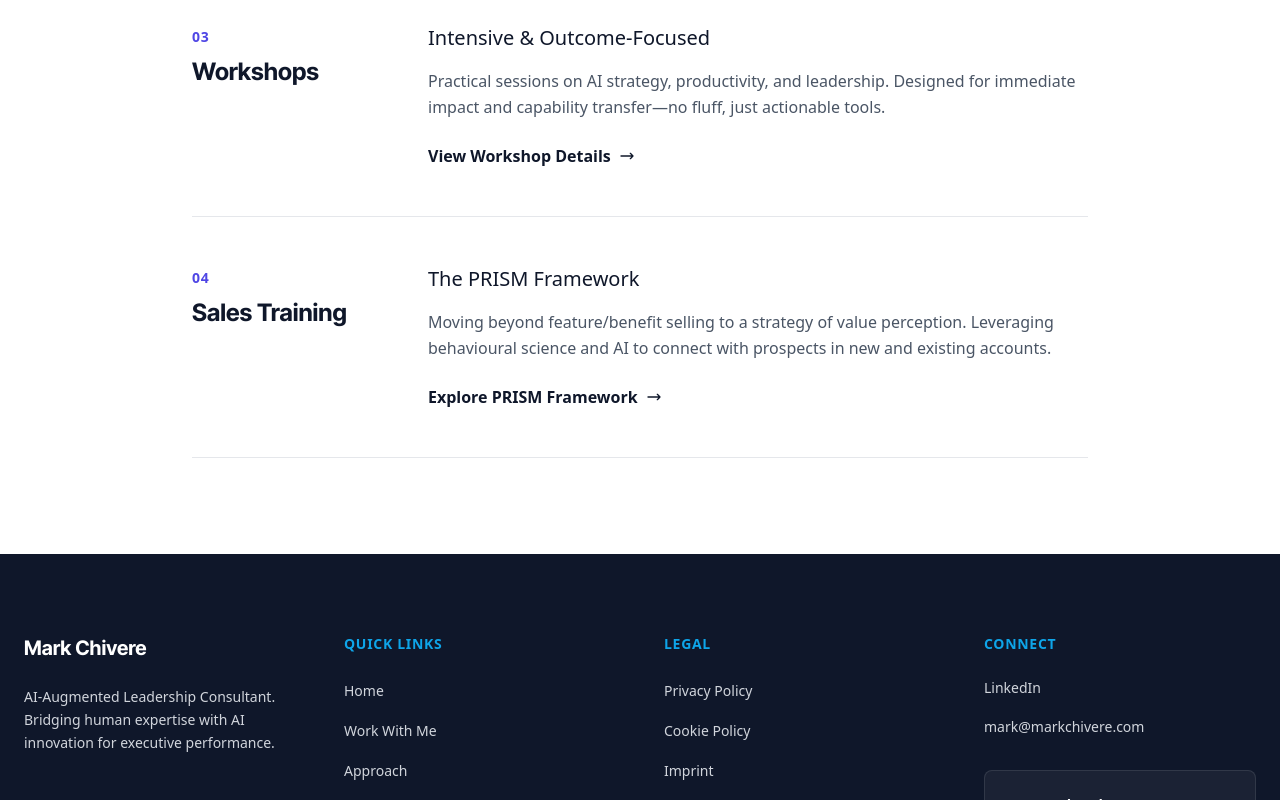
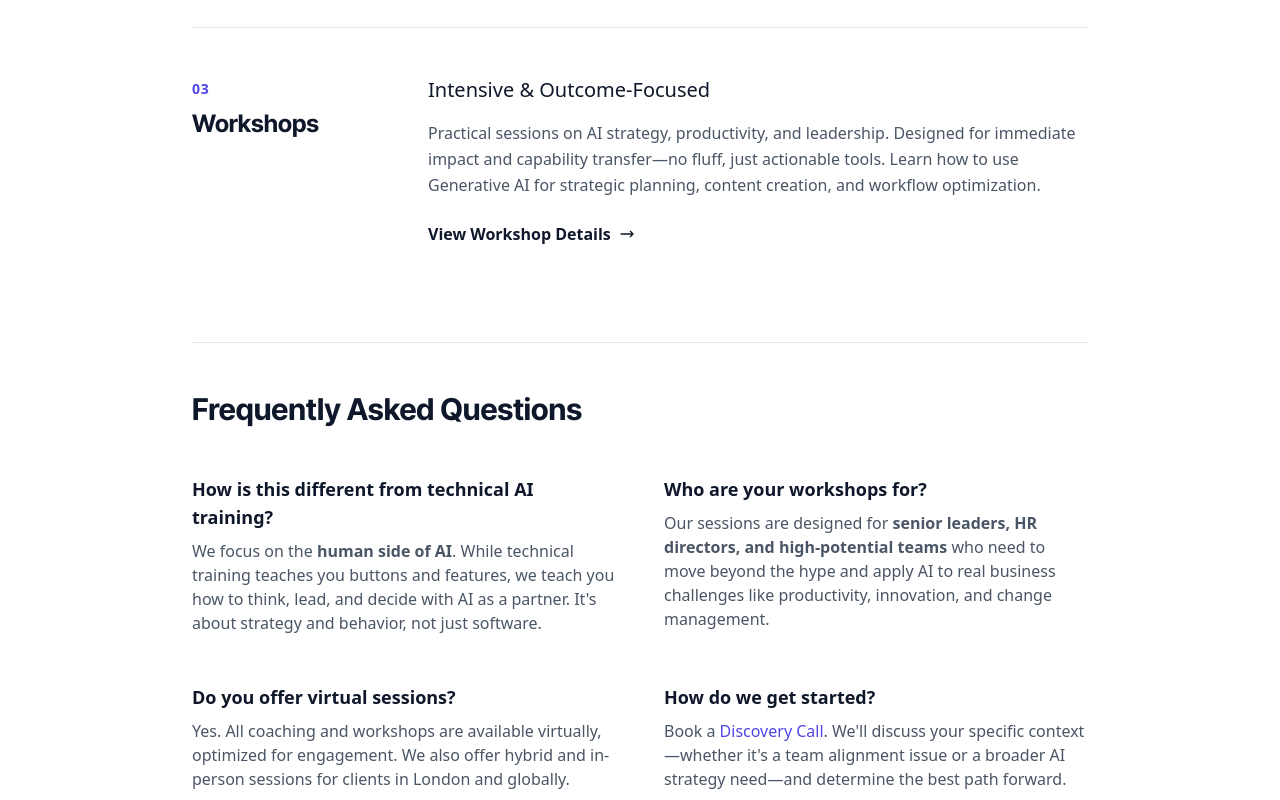
Before and after one commit to VaChivere/markchivere.com, a Next.js app: page /work-with-me in a window 1280 px wide. Shown: the part 920-1720 px from the top of the page. Built offline with nearby package versions, Linux system fonts and the light colour scheme; no server answers.

Commit message:
Content update: SEO & NLP optimization for all main pages

```diff
--- a/src/app/approach/page.tsx
+++ b/src/app/approach/page.tsx
@@ -2,7 +2,7 @@ import { Metadata } from "next";
 import Link from "next/link";
 
 export const metadata: Metadata = {
-  title: "My Approach | Human-First AI",
+  title: "My Approach | Human-Centric AI Strategy & Methodology",
   description: "A methodology grounded in behavioral science and human psychology, using AI as an amplifier of judgment, not a replacement.",
 };
 
@@ -11,13 +11,14 @@ export default function Approach() {
     <div className="container mx-auto px-4 md:px-6 py-12 md:py-24">
       <div className="max-w-4xl mx-auto">
         <h1 className="text-4xl md:text-5xl font-bold font-heading text-midnight-blue mb-8">
-          The Human-First Approach
+          The Human-First AI Methodology
         </h1>
 
         <div className="prose prose-lg max-w-none text-gray-700">
           <p className="text-xl leading-relaxed mb-12 text-gray-600">
             Most AI initiatives fail not because of technology, but because they ignore human behavior.
             My methodology ensures that intelligent systems amplify your best people, rather than alienating them.
+            We combine <strong>organizational psychology</strong> with <strong>generative AI strategy</strong> to create sustainable change.
           </p>
 
           <div className="grid grid-cols-1 md:grid-cols-2 gap-12 not-prose mb-20">
@@ -32,7 +33,7 @@ export default function Approach() {
               <h3 className="text-2xl font-bold text-midnight-blue mb-4">Behavioral Science Grounding</h3>
               <p className="text-gray-600 leading-relaxed text-lg">
                 Technology changes fast; human nature doesn't. My work is rooted in proven frameworks of
-                motivation, trust-building, and decision science.
+                motivation, trust-building, and decision science to ensure adoption sticks.
               </p>
             </div>
           </div>
@@ -43,21 +44,21 @@ export default function Approach() {
               <span className="text-royal-purple font-light text-3xl opacity-40">01</span>
               <div>
                 <strong className="block text-xl text-midnight-blue mb-2">AI as Amplifier</strong>
-                <span className="text-gray-600 text-lg leading-relaxed">We use AI to remove drudgery and enhance cognitive capacity, allowing leaders to focus on judgment and empathy.</span>
+                <span className="text-gray-600 text-lg leading-relaxed">We use AI to remove drudgery and enhance cognitive capacity, allowing leaders to focus on judgment, empathy, and creative strategy.</span>
               </div>
             </li>
             <li className="flex gap-6 items-start">
               <span className="text-royal-purple font-light text-3xl opacity-40">02</span>
               <div>
                 <strong className="block text-xl text-midnight-blue mb-2">Trust by Design</strong>
-                <span className="text-gray-600 text-lg leading-relaxed">Transparency in how AI is used is non-negotiable. We build protocols that maintain trust within teams.</span>
+                <span className="text-gray-600 text-lg leading-relaxed">Transparency in how AI is used is non-negotiable. We build protocols that maintain trust within teams and ensure ethical AI adoption.</span>
               </div>
             </li>
             <li className="flex gap-6 items-start">
               <span className="text-royal-purple font-light text-3xl opacity-40">03</span>
               <div>
                 <strong className="block text-xl text-midnight-blue mb-2">Outcome Over Tooling</strong>
-                <span className="text-gray-600 text-lg leading-relaxed">We don't chase the latest model. We chase the business result—whether that's speed, quality, or innovation.</span>
+                <span className="text-gray-600 text-lg leading-relaxed">We don't chase the latest model. We chase the business result—whether that's speed, quality, or innovation. We focus on the "why" before the "how".</span>
               </div>
             </li>
           </ul>
--- a/src/app/contact/page.tsx
+++ b/src/app/contact/page.tsx
@@ -3,8 +3,8 @@ import ContactForm from '@/components/ui/forms/ContactForm';
 import { HUBSPOT_CONFIG } from '@/config/hubspot';
 
 export const metadata: Metadata = {
-  title: "Contact Mark Chivere",
-  description: "Get in touch for executive coaching, speaking engagements, or workshop inquiries.",
+  title: "Contact Mark Chivere | Book a Discovery Call",
+  description: "Ready to transform your leadership with AI? Get in touch for executive coaching, speaking engagements, or workshop inquiries.",
 };
 
 export default function Contact() {
--- a/src/app/impact/page.tsx
+++ b/src/app/impact/page.tsx
@@ -2,8 +2,8 @@ import { Metadata } from "next";
 import Impact from "@/components/ui/Impact"; // Reusing the Impact component as a base
 
 export const metadata: Metadata = {
-  title: "Impact & Results",
-  description: "Real-world results: 42% stress reduction, 30x revenue growth, and transformed leadership capabilities.",
+  title: "Impact & Case Studies | ROI of AI Leadership",
+  description: "Real-world results: 42% stress reduction, 30x revenue growth, and transformed leadership capabilities. See the ROI of human-centric AI.",
 };
 
 export default function ImpactPage() {
@@ -13,10 +13,11 @@ export default function ImpactPage() {
       <div className="pt-24 pb-12">
         <div className="container mx-auto px-4 md:px-6 text-center">
             <h1 className="text-4xl md:text-5xl font-bold font-heading text-midnight-blue mb-6">
-                Measurable Transformation
+                Measurable Transformation & Business Impact
             </h1>
             <p className="text-xl text-gray-600 max-w-3xl mx-auto">
                 We don't just talk about potential. We measure results in revenue, retention, and resilience.
+                Our clients see tangible ROI from their AI investments by focusing on the human element first.
             </p>
         </div>
       </div>
@@ -33,7 +34,7 @@ export default function ImpactPage() {
                     <h3 className="text-xl font-bold text-royal-purple mb-2">Global Telecommunications Giant</h3>
                     <p className="text-midnight-blue font-medium mb-4">Leadership Development Program</p>
                     <p className="text-gray-600 leading-relaxed italic">
-                        "The integration of AI tools into our leadership curriculum didn't just modernize the content—it engaged our leaders in a way we haven't seen in years. Mark's approach demystified the technology and focused purely on the human advantage."
+                        "The integration of AI tools into our leadership curriculum didn't just modernize the content—it engaged our leaders in a way we haven't seen in years. Mark's approach demystified the technology and focused purely on the human advantage, resulting in a 40% increase in adoption."
                     </p>
                 </div>
 
@@ -42,7 +43,7 @@ export default function ImpactPage() {
                     <h3 className="text-xl font-bold text-royal-purple mb-2">FMCG Multinational</h3>
                     <p className="text-midnight-blue font-medium mb-4">Team Effectiveness Workshop</p>
                     <p className="text-gray-600 leading-relaxed italic">
-                        "We were struggling with hybrid work friction. The data-driven insights combined with Mark's facilitation helped us reset our team norms. Productivity is up, but more importantly, stress is down."
+                        "We were struggling with hybrid work friction. The data-driven insights combined with Mark's facilitation helped us reset our team norms. Productivity is up, but more importantly, stress is down by 42% across participating teams."
                     </p>
                 </div>
              </div>
--- a/src/app/insights/page.tsx
+++ b/src/app/insights/page.tsx
@@ -4,8 +4,8 @@ import NewsletterForm from "@/components/ui/forms/NewsletterForm";
 import { HUBSPOT_CONFIG } from '@/config/hubspot';
 
 export const metadata: Metadata = {
-  title: "Insights",
-  description: "Thoughts on the intersection of AI, leadership, and human potential.",
+  title: "Insights | AI Leadership Blog & Newsletter",
+  description: "Deep dives into Generative AI strategy, organizational psychology, and the future of work for senior leaders.",
 };
 
 export default function Insights() {
@@ -13,19 +13,20 @@ export default function Insights() {
     <div className="container mx-auto px-4 md:px-6 py-12 md:py-24">
       <div className="max-w-4xl mx-auto text-center">
         <h1 className="text-4xl md:text-5xl font-bold font-heading text-midnight-blue mb-6">
-          Insights
+          Insights & Perspectives
         </h1>
         <p className="text-xl text-gray-600 mb-12">
-          Perspectives on leading through the AI revolution.
+          Leading through the AI revolution with clarity and human-centric strategy.
         </p>
 
         <div className="bg-off-white rounded-2xl p-12 border border-gray-100">
             <h2 className="text-2xl font-bold font-heading text-midnight-blue mb-4">
-                Content Coming Soon
+                The Future of Leadership Library
             </h2>
             <p className="text-gray-600 mb-8 max-w-lg mx-auto">
                 I'm currently compiling a series of essays and practical guides for leaders.
-                Join the newsletter to be notified when they publish.
+                Topics will include AI ethics, decision intelligence, and building high-trust hybrid cultures.
+                Join the newsletter to receive them first.
             </p>
 
             <div className="max-w-md mx-auto bg-white p-6 rounded-xl shadow-sm border border-gray-200">
--- a/src/app/layout.tsx
+++ b/src/app/layout.tsx
@@ -19,25 +19,25 @@ const interTight = Inter_Tight({
 
 export const metadata: Metadata = {
   title: {
-    default: "Mark Chivere | AI-Augmented Human Effectiveness",
+    default: "Mark Chivere | Executive AI Leadership Coaching & Strategy",
     template: "%s | Mark Chivere"
   },
-  description: "Senior authority in AI-augmented human effectiveness. Helping executives and organisations adopt AI in human-first, performance-driven ways.",
-  keywords: ["AI leadership", "executive coaching", "high-performance teams", "AI strategy", "human-centered AI", "Mark Chivere", "corporate training", "digital transformation"],
+  description: "Empowering executives to lead in the age of AI. Expert AI leadership coaching, high-performance team strategy, and human-centric digital transformation.",
+  keywords: ["AI leadership coaching", "executive AI strategy", "human-centric AI", "high-performance teams", "Mark Chivere", "corporate AI training", "future of work", "digital transformation", "generative AI for executives"],
   authors: [{ name: "Mark Chivere" }],
   creator: "Mark Chivere",
   openGraph: {
     type: "website",
     locale: "en_US",
     url: "https://markchivere.com",
-    title: "Mark Chivere | AI-Augmented Human Effectiveness",
-    description: "Senior authority in AI-augmented human effectiveness. Helping executives and organisations adopt AI in human-first, performance-driven ways.",
+    title: "Mark Chivere | Executive AI Leadership Coaching & Strategy",
+    description: "Empowering executives to lead in the age of AI. Expert AI leadership coaching, high-performance team strategy, and human-centric digital transformation.",
     siteName: "Mark Chivere",
   },
   twitter: {
     card: "summary_large_image",
-    title: "Mark Chivere | AI-Augmented Human Effectiveness",
-    description: "Senior authority in AI-augmented human effectiveness.",
+    title: "Mark Chivere | Executive AI Leadership Coaching & Strategy",
+    description: "Empowering executives to lead in the age of AI. Expert AI leadership coaching, high-performance team strategy, and human-centric digital transformation.",
   },
   robots: {
     index: true,
--- a/src/app/work-with-me/page.tsx
+++ b/src/app/work-with-me/page.tsx
@@ -2,8 +2,8 @@ import { Metadata } from "next";
 import Link from "next/link";
 
 export const metadata: Metadata = {
-  title: "Work With Me",
-  description: "Executive coaching, team alignment, and AI productivity workshops for forward-thinking leaders.",
+  title: "Services | Executive AI Coaching & Team Workshops",
+  description: "Strategic AI leadership coaching, high-performance team alignment, and practical AI productivity workshops for C-suite and senior leaders.",
 };
 
 export default function WorkWithMe() {
@@ -35,6 +35,7 @@ export default function WorkWithMe() {
                 <p className="text-gray-600 leading-relaxed mb-6 max-w-2xl">
                   We work one-on-one to refine your decision quality and executive presence in digital channels.
                   This is a space to navigate the uncertainty of technological disruption with clarity and confidence.
+                  We focus on strategic foresight, AI ethics, and maintaining human connection in automated systems.
                 </p>
                 <Link href="/contact" className="inline-flex items-center gap-2 text-midnight-blue font-semibold hover:text-royal-purple transition-colors group-hover:translate-x-1 duration-300">
                   Inquire about coaching
@@ -61,7 +62,7 @@ export default function WorkWithMe() {
                 </p>
                 <p className="text-gray-600 leading-relaxed mb-6 max-w-2xl">
                   We use AI-enhanced diagnostics to uncover communication gaps and build protocols for high-trust collaboration.
-                  It's about getting everyone pulling in the same direction, faster.
+                  It's about getting everyone pulling in the same direction, faster. We help teams establish "Rules of Engagement" for hybrid work and AI tool usage.
                 </p>
                 <Link href="/contact" className="inline-flex items-center gap-2 text-midnight-blue font-semibold hover:text-royal-purple transition-colors group-hover:translate-x-1 duration-300">
                   Discuss team programs
@@ -89,6 +90,7 @@ export default function WorkWithMe() {
                 <p className="text-gray-600 leading-relaxed mb-6 max-w-2xl">
                   Practical sessions on AI strategy, productivity, and leadership.
                   Designed for immediate impact and capability transfer—no fluff, just actionable tools.
+                  Learn how to use Generative AI for strategic planning, content creation, and workflow optimization.
                 </p>
                 <Link href="/workshops" className="inline-flex items-center gap-2 text-midnight-blue font-semibold hover:text-royal-purple transition-colors group-hover:translate-x-1 duration-300">
                   View Workshop Details
@@ -99,31 +101,35 @@ export default function WorkWithMe() {
               </div>
             </div>
           </div>
+        </div>
 
-          {/* Service 4 */}
-          <div className="group border-t border-gray-200 pt-8 md:pt-12 border-b pb-12">
-             <div className="grid grid-cols-1 md:grid-cols-4 gap-6 md:gap-12">
-              <div className="md:col-span-1">
-                 <span className="text-sm font-semibold tracking-wider text-royal-purple uppercase">04</span>
-                 <h2 className="text-2xl font-bold font-heading text-midnight-blue mt-2 group-hover:text-royal-purple transition-colors">
-                  Sales Training
-                </h2>
-              </div>
-              <div className="md:col-span-3">
-                <p className="text-xl text-midnight-blue font-medium mb-4">
-                  The PRISM Framework
-                </p>
-                <p className="text-gray-600 leading-relaxed mb-6 max-w-2xl">
-                  Moving beyond feature/benefit selling to a strategy of value perception.
-                  Leveraging behavioural science and AI to connect with prospects in new and existing accounts.
-                </p>
-                <Link href="/sales-training" className="inline-flex items-center gap-2 text-midnight-blue font-semibold hover:text-royal-purple transition-colors group-hover:translate-x-1 duration-300">
-                  Explore PRISM Framework
-                  <svg className="w-4 h-4" fill="none" viewBox="0 0 24 24" stroke="currentColor">
-                    <path strokeLinecap="round" strokeLinejoin="round" strokeWidth={2} d="M17 8l4 4m0 0l-4 4m4-4H3" />
-                  </svg>
-                </Link>
-              </div>
+        {/* FAQ Section */}
+        <div className="mt-24 pt-12 border-t border-gray-200">
+          <h2 className="text-3xl font-bold font-heading text-midnight-blue mb-12">Frequently Asked Questions</h2>
+          <div className="grid grid-cols-1 md:grid-cols-2 gap-12">
+            <div>
+              <h3 className="text-lg font-bold text-midnight-blue mb-2">How is this different from technical AI training?</h3>
+              <p className="text-gray-600">
+                We focus on the <strong>human side of AI</strong>. While technical training teaches you buttons and features, we teach you how to think, lead, and decide with AI as a partner. It's about strategy and behavior, not just software.
+              </p>
+            </div>
+            <div>
+              <h3 className="text-lg font-bold text-midnight-blue mb-2">Who are your workshops for?</h3>
+              <p className="text-gray-600">
+                Our sessions are designed for <strong>senior leaders, HR directors, and high-potential teams</strong> who need to move beyond the hype and apply AI to real business challenges like productivity, innovation, and change management.
+              </p>
+            </div>
+            <div>
+              <h3 className="text-lg font-bold text-midnight-blue mb-2">Do you offer virtual sessions?</h3>
+              <p className="text-gray-600">
+                Yes. All coaching and workshops are available virtually, optimized for engagement. We also offer hybrid and in-person sessions for clients in London and globally.
+              </p>
+            </div>
+            <div>
+              <h3 className="text-lg font-bold text-midnight-blue mb-2">How do we get started?</h3>
+              <p className="text-gray-600">
+                Book a <Link href="/contact" className="text-royal-purple hover:underline">Discovery Call</Link>. We'll discuss your specific context—whether it's a team alignment issue or a broader AI strategy need—and determine the best path forward.
+              </p>
             </div>
           </div>
         </div>
--- a/src/app/workshops/page.tsx
+++ b/src/app/workshops/page.tsx
@@ -3,8 +3,8 @@ import WorkshopForm from '@/components/ui/forms/WorkshopForm';
 import { HUBSPOT_CONFIG } from '@/config/hubspot';
 
 export const metadata: Metadata = {
-  title: "Executive AI Workshops",
-  description: "Practical, outcome-focused sessions on AI strategy, team alignment, and productivity.",
+  title: "AI Workshops | Leadership, Strategy & Productivity Training",
+  description: "Outcome-focused AI workshops for executive teams. Learn Generative AI strategy, team alignment, and productivity frameworks.",
 };
 
 export default function Workshops() {
@@ -13,10 +13,10 @@ export default function Workshops() {
       <div className="max-w-4xl mx-auto">
         <div className="text-center mb-16">
           <h1 className="text-4xl md:text-5xl font-bold font-heading text-midnight-blue mb-6">
-            Executive Workshops
+            Executive AI Workshops & Training
           </h1>
           <p className="text-xl text-gray-600 max-w-2xl mx-auto">
-            Practical, outcome-focused sessions designed to help your team navigate the AI era with confidence and clarity.
+            Practical, outcome-focused sessions designed to help your team navigate the AI era with confidence, clarity, and measurable impact.
           </p>
         </div>
 
--- a/src/components/ui/Hero.tsx
+++ b/src/components/ui/Hero.tsx
@@ -39,7 +39,7 @@ export default function Hero() {
             </h1>
 
             <p className="text-sm md:text-xl text-gray-700 max-w-lg mb-8 lg:mb-12 leading-relaxed font-light font-sans">
-              I help executives and L&D teams integrate AI to enhance decision-making and performance—without sacrificing human connection.
+              I help C-suite executives and L&D teams integrate Generative AI to enhance strategic decision-making and organizational performance—bridging the gap between human intelligence and artificial capability.
             </p>
 
             {/* Buttons */}
```
